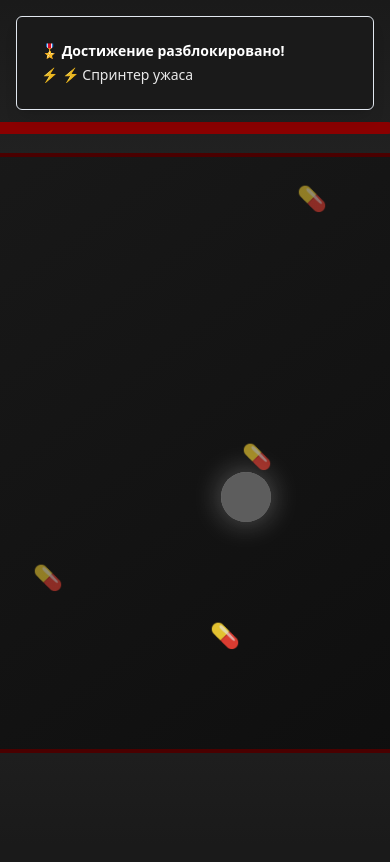
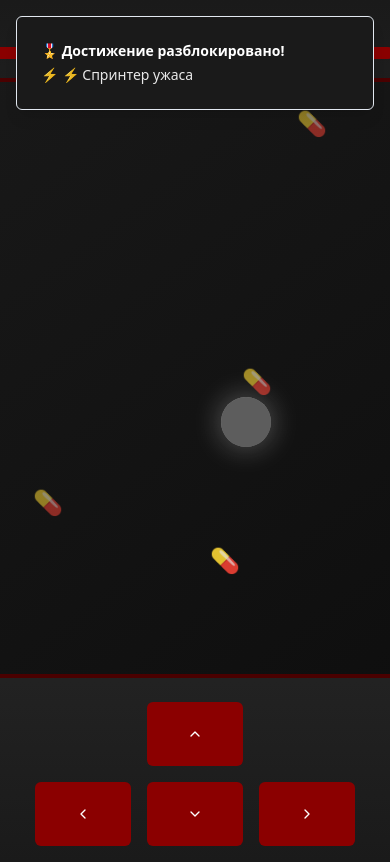
Before and after one commit to pr-poehali-dev/captain-kolbaska-horror, a React (Vite) app: page / in a window 390 px wide. Both pictures are taken after a click on the button "НАЧАТЬ КОШМАР". Shown: the top 862 px of the page. Built offline with nearby package versions, Linux system fonts and the light colour scheme; grey boxes are pictures that could not be loaded.

Commit message:
Добавить адаптивное управление для мобильных устройств

```diff
--- a/src/pages/Index.tsx
+++ b/src/pages/Index.tsx
@@ -48,6 +48,7 @@ export default function Index() {
   const [showScreamer, setShowScreamer] = useState(false);
   const [enemySpeed, setEnemySpeed] = useState(ENEMY_BASE_SPEED);
   const [battleShots, setBattleShots] = useState(0);
+  const [touchDirection, setTouchDirection] = useState<Position>({ x: 0, y: 0 });
   const [achievements, setAchievements] = useState<Achievement[]>([
     { id: 'first-blood', title: '💀 Первая пуля', description: 'Собрал первую пулю... это только начало', icon: '💀', unlocked: false, scary: true },
     { id: 'speed-demon', title: '⚡ Спринтер ужаса', description: 'Пробежал марафон страха за 2 минуты', icon: '⚡', unlocked: false, scary: false },
@@ -161,6 +162,9 @@ export default function Index() {
         if (keys.has('a') || keys.has('arrowleft')) newX -= PLAYER_SPEED;
         if (keys.has('d') || keys.has('arrowright')) newX += PLAYER_SPEED;
 
+        newX += touchDirection.x * PLAYER_SPEED;
+        newY += touchDirection.y * PLAYER_SPEED;
+
         newX = Math.max(0, Math.min(GAME_WIDTH - PLAYER_SIZE, newX));
         newY = Math.max(0, Math.min(GAME_HEIGHT - PLAYER_SIZE, newY));
 
@@ -217,7 +221,7 @@ export default function Index() {
     }, 1000 / 60);
 
     return () => clearInterval(interval);
-  }, [gameState, keys, playerPos, enemySpeed, unlockAchievement, startBattle]);
+  }, [gameState, keys, playerPos, enemySpeed, unlockAchievement, startBattle, touchDirection]);
 
   useEffect(() => {
     if (gameState === 'playing') {
@@ -408,6 +412,47 @@ export default function Index() {
               </Badge>
             </div>
           )}
+
+          <div className="mt-6 grid grid-cols-3 gap-4 max-w-xs mx-auto">
+            <div />
+            <Button
+              onTouchStart={() => setTouchDirection({ x: 0, y: -1 })}
+              onTouchEnd={() => setTouchDirection({ x: 0, y: 0 })}
+              onMouseDown={() => setKeys(prev => new Set(prev).add('w'))}
+              onMouseUp={() => setKeys(prev => { const newKeys = new Set(prev); newKeys.delete('w'); return newKeys; })}
+              className="bg-[#8B0000] hover:bg-[#6B0000] h-16 text-2xl"
+            >
+              <Icon name="ChevronUp" size={32} />
+            </Button>
+            <div />
+            <Button
+              onTouchStart={() => setTouchDirection({ x: -1, y: 0 })}
+              onTouchEnd={() => setTouchDirection({ x: 0, y: 0 })}
+              onMouseDown={() => setKeys(prev => new Set(prev).add('a'))}
+              onMouseUp={() => setKeys(prev => { const newKeys = new Set(prev); newKeys.delete('a'); return newKeys; })}
+              className="bg-[#8B0000] hover:bg-[#6B0000] h-16 text-2xl"
+            >
+              <Icon name="ChevronLeft" size={32} />
+            </Button>
+            <Button
+              onTouchStart={() => setTouchDirection({ x: 0, y: 1 })}
+              onTouchEnd={() => setTouchDirection({ x: 0, y: 0 })}
+              onMouseDown={() => setKeys(prev => new Set(prev).add('s'))}
+              onMouseUp={() => setKeys(prev => { const newKeys = new Set(prev); newKeys.delete('s'); return newKeys; })}
+              className="bg-[#8B0000] hover:bg-[#6B0000] h-16 text-2xl"
+            >
+              <Icon name="ChevronDown" size={32} />
+            </Button>
+            <Button
+              onTouchStart={() => setTouchDirection({ x: 1, y: 0 })}
+              onTouchEnd={() => setTouchDirection({ x: 0, y: 0 })}
+              onMouseDown={() => setKeys(prev => new Set(prev).add('d'))}
+              onMouseUp={() => setKeys(prev => { const newKeys = new Set(prev); newKeys.delete('d'); return newKeys; })}
+              className="bg-[#8B0000] hover:bg-[#6B0000] h-16 text-2xl"
+            >
+              <Icon name="ChevronRight" size={32} />
+            </Button>
+          </div>
         </div>
       )}
 
@@ -438,9 +483,29 @@ export default function Index() {
 
               <Progress value={(battleShots / 10) * 100} className="h-4 bg-[#2D2D2D]" />
 
-              <p className="text-[#FFFFFF] text-lg">
-                Нажимай <kbd className="px-3 py-1 bg-[#2D2D2D] rounded border border-[#8B0000]">SPACE</kbd> для выстрела!
-              </p>
+              <div className="space-y-4">
+                <p className="text-[#FFFFFF] text-lg">
+                  Нажимай <kbd className="px-3 py-1 bg-[#2D2D2D] rounded border border-[#8B0000]">SPACE</kbd> для выстрела!
+                </p>
+                <Button
+                  onClick={() => {
+                    if (collectedBullets > 0) {
+                      setCollectedBullets(prev => prev - 1);
+                      setBattleShots(prev => {
+                        const newShots = prev + 1;
+                        if (newShots >= 10) {
+                          setGameState('won');
+                          unlockAchievement('survivor');
+                        }
+                        return newShots;
+                      });
+                    }
+                  }}
+                  className="w-full bg-[#8B0000] hover:bg-[#6B0000] text-white text-2xl py-8 font-bold"
+                >
+                  🎯 ВЫСТРЕЛИТЬ
+                </Button>
+              </div>
             </div>
           </div>
         </Card>
```
